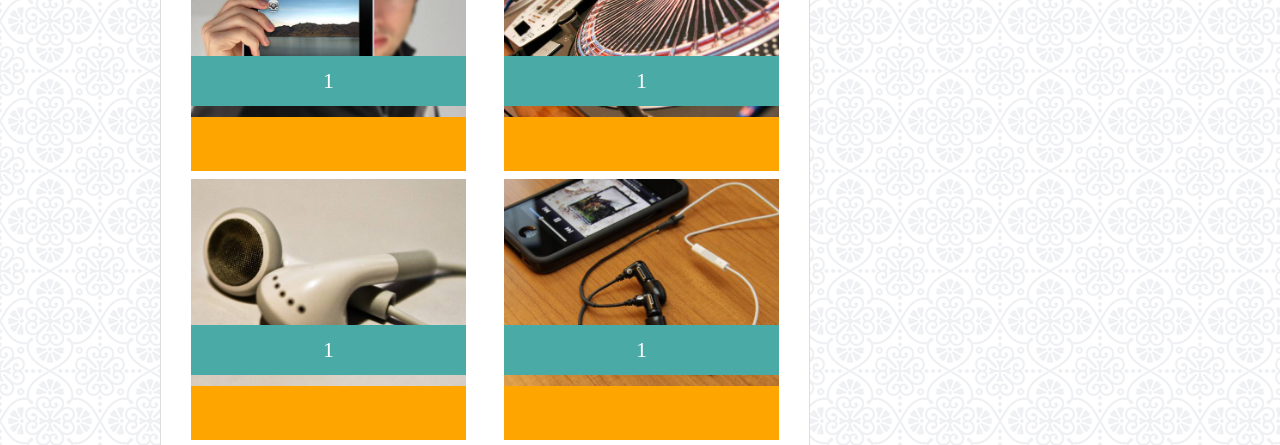
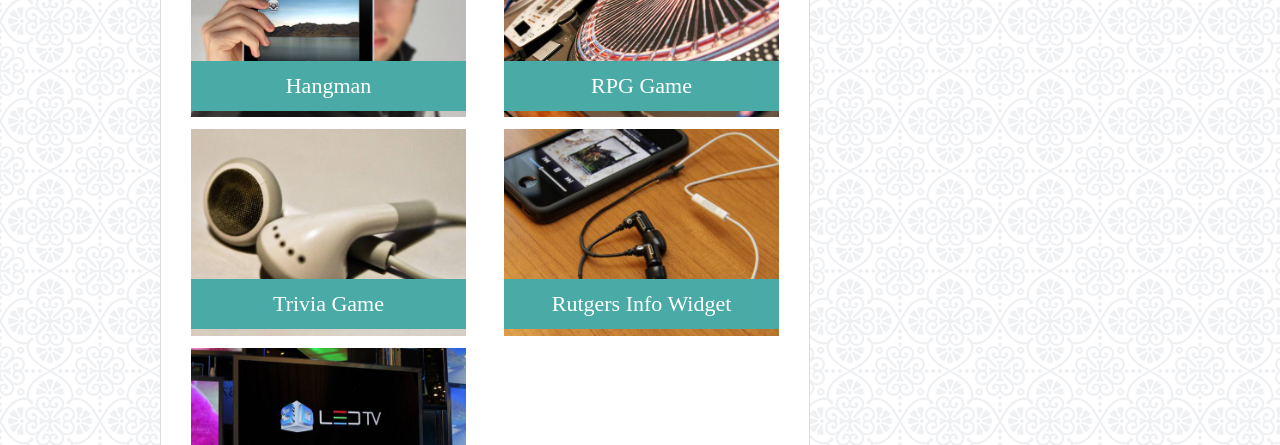
Before and after one commit to NA-Dev/basic_portfolio, a plain HTML site: page portfolio.html in a window 1280 px wide. Shown: the part 329-774 px from the top of the page. Drawn offline with Linux system fonts and the light colour scheme.

Commit message:
fixed portfolio page

```diff
--- a/assets/css/style.css
+++ b/assets/css/style.css
@@ -120,7 +120,7 @@ p { font-size: 18px;
 }
 
 .project {
-	background-color: orange;
+	position: relative;
 	margin: 8px 0px 0px 0px;
 }
 
@@ -135,8 +135,8 @@ p { font-size: 18px;
 	text-align: center;
 	line-height: 50px;
 	width: 275px;
-	position: relative;
-	top: -65px;
+	position: absolute;
+	top: 150px;
 }
 
 .left {
--- a/portfolio.html
+++ b/portfolio.html
@@ -32,23 +32,23 @@
             <hr>
             <div class="project left">
                 <img class="screenshot" src="assets/images/placeholder1.jpg" alt="photo">
-                <div class="tag">1</div>
+                <div class="tag">Hangman</div>
             </div>
             <div class="project right">
                 <img class="screenshot" src="assets/images/placeholder2.jpg" alt="photo">
-                <div class="tag">1</div>
+                <div class="tag">RPG Game</div>
             </div>
             <div class="project left">
                 <img class="screenshot" src="assets/images/placeholder3.jpg" alt="photo">
-                <div class="tag">1</div>
+                <div class="tag">Trivia Game</div>
             </div>
             <div class="project right">
                 <img class="screenshot" src="assets/images/placeholder4.jpg" alt="photo">
-                <div class="tag">1</div>
+                <div class="tag">Rutgers Info Widget</div>
             </div>
             <div class="project left">
                 <img class="screenshot" src="assets/images/placeholder5.jpg" alt="photo">
-                <div class="tag">1</div>
+                <div class="tag">Rock Paper Scissors</div>
             </div>
         </main>
 
```
